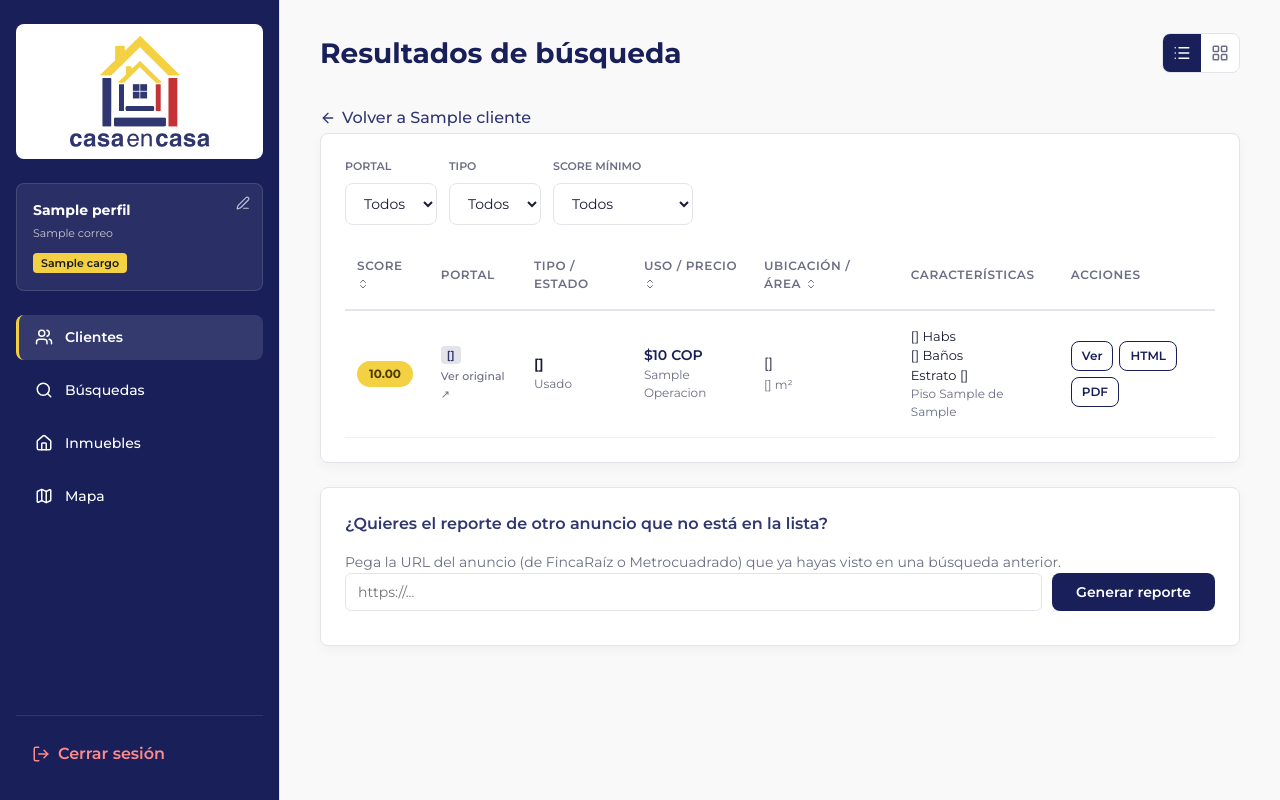
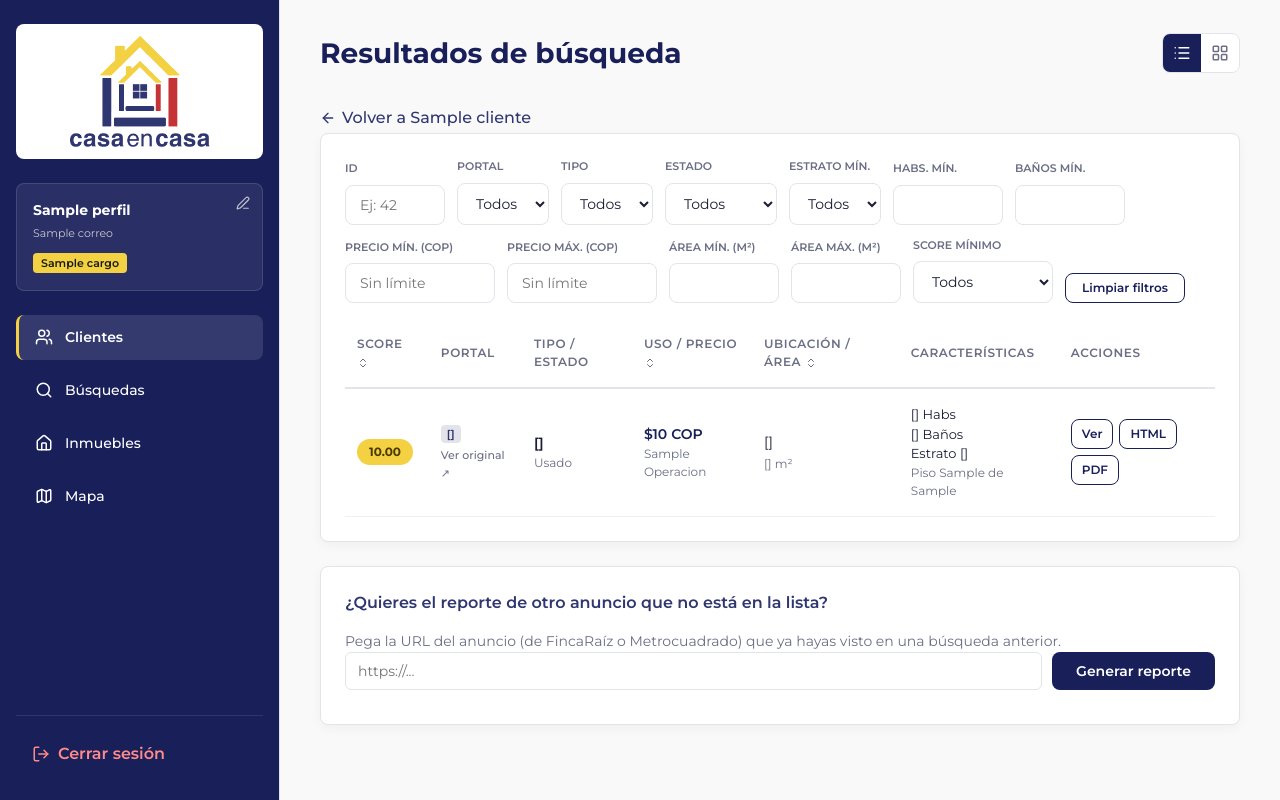
Before and after one commit to Juansotag/Geovivienda, a Flask app: page /clientes/1/resultados?busqueda_id=1 in a window 1280 px wide. Run offline with Flask 3, Linux system fonts and the light colour scheme; grey boxes marked "Sample" are stand-in pictures; a database or web service that is not in the repository returns one stand-in record (values such as "Sample title"); some libraries are stand-ins or nearby versions.

Commit message:
Iguala los filtros de resultados.html a los de inmuebles.html
Agrega ID, Estado, Estrato minimo, Habitaciones/Banos minimos y rango de
area a la barra de filtros de resultados de busqueda (antes solo tenia
Portal/Tipo/Score). Se mantiene el filtro de Score que es propio de esta
vista. Boton "Limpiar filtros" nuevo tambien.

Co-Authored-By: Claude Sonnet 5 <noreply@anthropic.com>

```diff
--- a/templates/resultados.html
+++ b/templates/resultados.html
@@ -21,6 +21,10 @@
   {% set portales_unicos = resultados | map(attribute='portal') | unique | list %}
   {% set tipos_unicos = resultados | map(attribute='tipo_inmueble') | unique | list %}
   <div style="display:flex; gap:12px; flex-wrap:wrap; align-items:flex-end; margin-bottom:16px;">
+    <div class="form-group" style="margin-bottom:0; max-width:100px;">
+      <label for="filtro-id" style="font-size:11px;">ID</label>
+      <input type="text" id="filtro-id" placeholder="Ej: 42" oninput="aplicarFiltrosResultados()">
+    </div>
     <div class="form-group" style="margin-bottom:0;">
       <label for="filtro-portal" style="font-size:11px;">Portal</label>
       <select id="filtro-portal" onchange="aplicarFiltrosResultados()">
@@ -36,6 +40,46 @@
       </select>
     </div>
     <div class="form-group" style="margin-bottom:0;">
+      <label for="filtro-estado" style="font-size:11px;">Estado</label>
+      <select id="filtro-estado" onchange="aplicarFiltrosResultados()">
+        <option value="">Todos</option>
+        <option value="usado">Usado</option>
+        <option value="nuevo">Nuevo</option>
+        <option value="proyecto">Proyecto</option>
+      </select>
+    </div>
+    <div class="form-group" style="margin-bottom:0;">
+      <label for="filtro-estrato" style="font-size:11px;">Estrato mín.</label>
+      <select id="filtro-estrato" onchange="aplicarFiltrosResultados()">
+        <option value="">Todos</option>
+        {% for e in range(1, 7) %}<option value="{{ e }}">{{ e }}</option>{% endfor %}
+      </select>
+    </div>
+    <div class="form-group" style="margin-bottom:0; max-width:110px;">
+      <label for="filtro-habs" style="font-size:11px;">Habs. mín.</label>
+      <input type="number" id="filtro-habs" min="0" oninput="aplicarFiltrosResultados()">
+    </div>
+    <div class="form-group" style="margin-bottom:0; max-width:110px;">
+      <label for="filtro-banos" style="font-size:11px;">Baños mín.</label>
+      <input type="number" id="filtro-banos" min="0" oninput="aplicarFiltrosResultados()">
+    </div>
+    <div class="form-group" style="margin-bottom:0; max-width:150px;">
+      <label for="filtro-precio-min" style="font-size:11px;">Precio mín. (COP)</label>
+      <input type="number" id="filtro-precio-min" placeholder="Sin límite" oninput="aplicarFiltrosResultados()">
+    </div>
+    <div class="form-group" style="margin-bottom:0; max-width:150px;">
+      <label for="filtro-precio-max" style="font-size:11px;">Precio máx. (COP)</label>
+      <input type="number" id="filtro-precio-max" placeholder="Sin límite" oninput="aplicarFiltrosResultados()">
+    </div>
+    <div class="form-group" style="margin-bottom:0; max-width:110px;">
+      <label for="filtro-area-min" style="font-size:11px;">Área mín. (m²)</label>
+      <input type="number" id="filtro-area-min" oninput="aplicarFiltrosResultados()">
+    </div>
+    <div class="form-group" style="margin-bottom:0; max-width:110px;">
+      <label for="filtro-area-max" style="font-size:11px;">Área máx. (m²)</label>
+      <input type="number" id="filtro-area-max" oninput="aplicarFiltrosResultados()">
+    </div>
+    <div class="form-group" style="margin-bottom:0;">
       <label for="filtro-score" style="font-size:11px;">Score mínimo</label>
       <select id="filtro-score" onchange="aplicarFiltrosResultados()">
         <option value="0">Todos</option>
@@ -43,6 +87,7 @@
         <option value="0.4">Medio (≥ 0.4)</option>
       </select>
     </div>
+    <button type="button" class="btn btn-secondary btn-sm" onclick="limpiarFiltrosResultados()">Limpiar filtros</button>
   </div>
 
   <div class="table-responsive" id="resultados-table-wrapper">
@@ -61,6 +106,7 @@
       <tbody id="resultados-tbody">
         {% for r in resultados %}
         <tr class="resultado-fila" data-id="{{ r.id }}" data-portal="{{ r.portal }}" data-tipo="{{ r.tipo_inmueble }}"
+            data-estado="{{ r.estado or '' }}" data-estrato="{{ r.estrato or 0 }}" data-habitaciones="{{ r.habitaciones or 0 }}" data-banos="{{ r.banos or 0 }}"
             data-score="{{ r.score or 0 }}" data-precio="{{ r.precio_venta or 0 }}" data-area="{{ r.area_metros or 0 }}">
           <td>
             {% if r.score >= 0.75 %}<span class="badge badge-alto">{{ "%.2f"|format(r.score) }}</span>
@@ -125,6 +171,7 @@
   <div class="inmuebles-grid" id="resultados-grid" style="display:none;">
     {% for r in resultados %}
     <div class="inmueble-card resultado-tarjeta" data-id="{{ r.id }}" data-portal="{{ r.portal }}" data-tipo="{{ r.tipo_inmueble }}"
+         data-estado="{{ r.estado or '' }}" data-estrato="{{ r.estrato or 0 }}" data-habitaciones="{{ r.habitaciones or 0 }}" data-banos="{{ r.banos or 0 }}"
          data-score="{{ r.score or 0 }}" data-precio="{{ r.precio_venta or 0 }}" data-area="{{ r.area_metros or 0 }}">
       <div class="inmueble-card-foto">
         {% if r.foto_url %}
@@ -231,16 +278,40 @@
 
   // --- Filtros (aplican a tabla y tarjetas por igual) ---
   function aplicarFiltrosResultados() {
+    const id = document.getElementById("filtro-id").value.trim();
     const portal = document.getElementById("filtro-portal").value;
     const tipo = document.getElementById("filtro-tipo").value;
+    const estado = document.getElementById("filtro-estado").value;
+    const estratoMin = parseFloat(document.getElementById("filtro-estrato").value) || 0;
+    const habsMin = parseFloat(document.getElementById("filtro-habs").value) || 0;
+    const banosMin = parseFloat(document.getElementById("filtro-banos").value) || 0;
+    const precioMin = parseFloat(document.getElementById("filtro-precio-min").value) || 0;
+    const precioMax = parseFloat(document.getElementById("filtro-precio-max").value) || Infinity;
+    const areaMin = parseFloat(document.getElementById("filtro-area-min").value) || 0;
+    const areaMax = parseFloat(document.getElementById("filtro-area-max").value) || Infinity;
     const scoreMin = parseFloat(document.getElementById("filtro-score").value) || 0;
 
     document.querySelectorAll(".resultado-fila, .resultado-tarjeta").forEach(el => {
-      const coincide = (!portal || el.dataset.portal === portal)
+      const coincide = (!id || el.dataset.id === id)
+        && (!portal || el.dataset.portal === portal)
         && (!tipo || el.dataset.tipo === tipo)
+        && (!estado || el.dataset.estado === estado)
+        && (parseFloat(el.dataset.estrato) || 0) >= estratoMin
+        && (parseFloat(el.dataset.habitaciones) || 0) >= habsMin
+        && (parseFloat(el.dataset.banos) || 0) >= banosMin
+        && (parseFloat(el.dataset.precio) || 0) >= precioMin
+        && (parseFloat(el.dataset.precio) || 0) <= precioMax
+        && (parseFloat(el.dataset.area) || 0) >= areaMin
+        && (parseFloat(el.dataset.area) || 0) <= areaMax
         && (parseFloat(el.dataset.score) || 0) >= scoreMin;
       el.style.display = coincide ? "" : "none";
     });
+  }
+
+  function limpiarFiltrosResultados() {
+    ["filtro-id", "filtro-portal", "filtro-tipo", "filtro-estado", "filtro-estrato", "filtro-score"].forEach(id => document.getElementById(id).value = "");
+    ["filtro-habs", "filtro-banos", "filtro-precio-min", "filtro-precio-max", "filtro-area-min", "filtro-area-max"].forEach(id => document.getElementById(id).value = "");
+    aplicarFiltrosResultados();
   }
 
   // --- Orden (solo tabla - las columnas relevantes son numericas) ---
```
